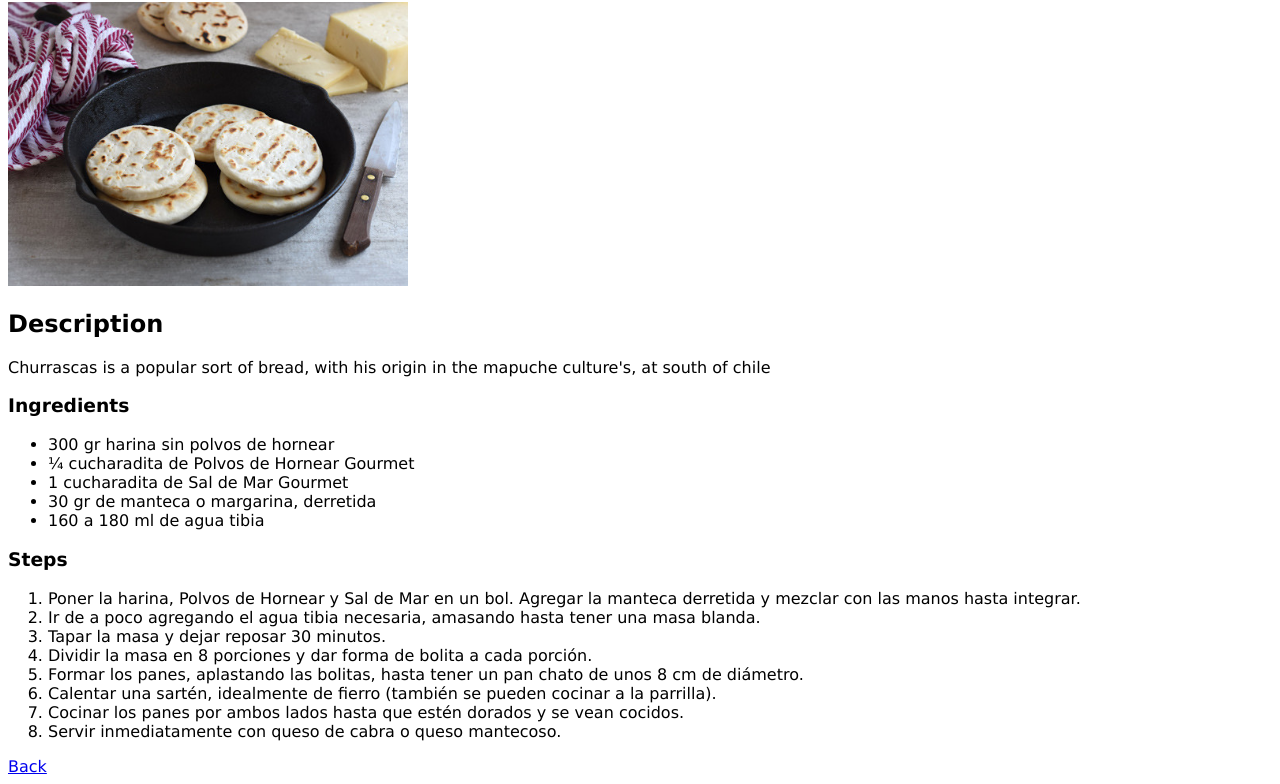
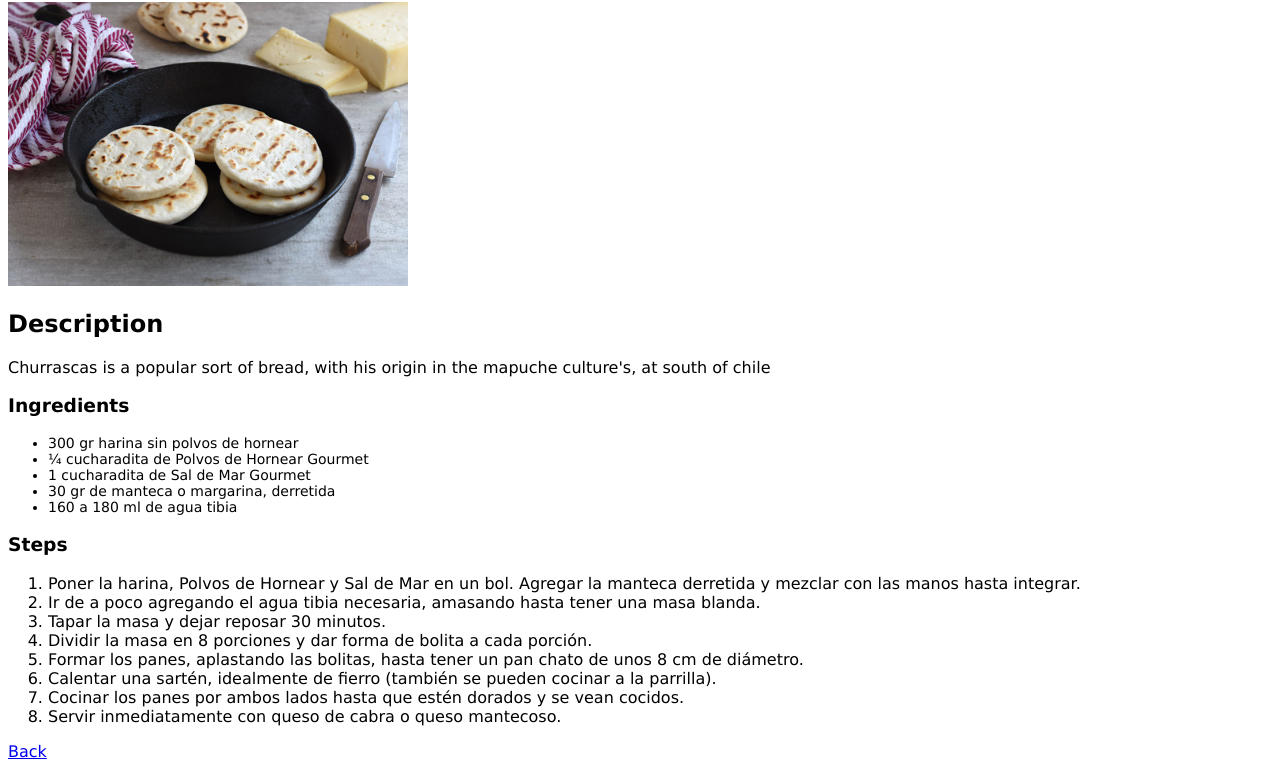
Before and after one commit to cnuneze/odin-recipes, a plain HTML site: page recipes/churrascas.html in a window 1280 px wide. Shown: the part 79-863 px from the top of the page. Drawn offline with Linux system fonts and the light colour scheme.

Commit message:
Fix: Adjust fonts for all site

```diff
--- a/recipes/churrascas.html
+++ b/recipes/churrascas.html
@@ -15,7 +15,7 @@
     <p>Churrascas is a popular sort of bread, with his origin in the mapuche culture's, at south of chile</p>
 
     <h3>Ingredients</h3>
-    <ul>
+    <ul class="ingredients">
         <li>300 gr harina sin polvos de hornear</li>
         <li>¼ cucharadita de Polvos de Hornear Gourmet</li>
         <li>1 cucharadita de Sal de Mar Gourmet</li>
--- a/styles/styles.css
+++ b/styles/styles.css
@@ -1,3 +1,8 @@
 html {
     font-family: Verdana, monospace;
+    font-size: 16px;
 }
+
+ul.ingredients li {
+    font-size: 14px;
+}
```
Also changed, not shown: recipes/empolvados.html (+1 -1 lines), recipes/leche-asada.html (+1 -1 lines).
